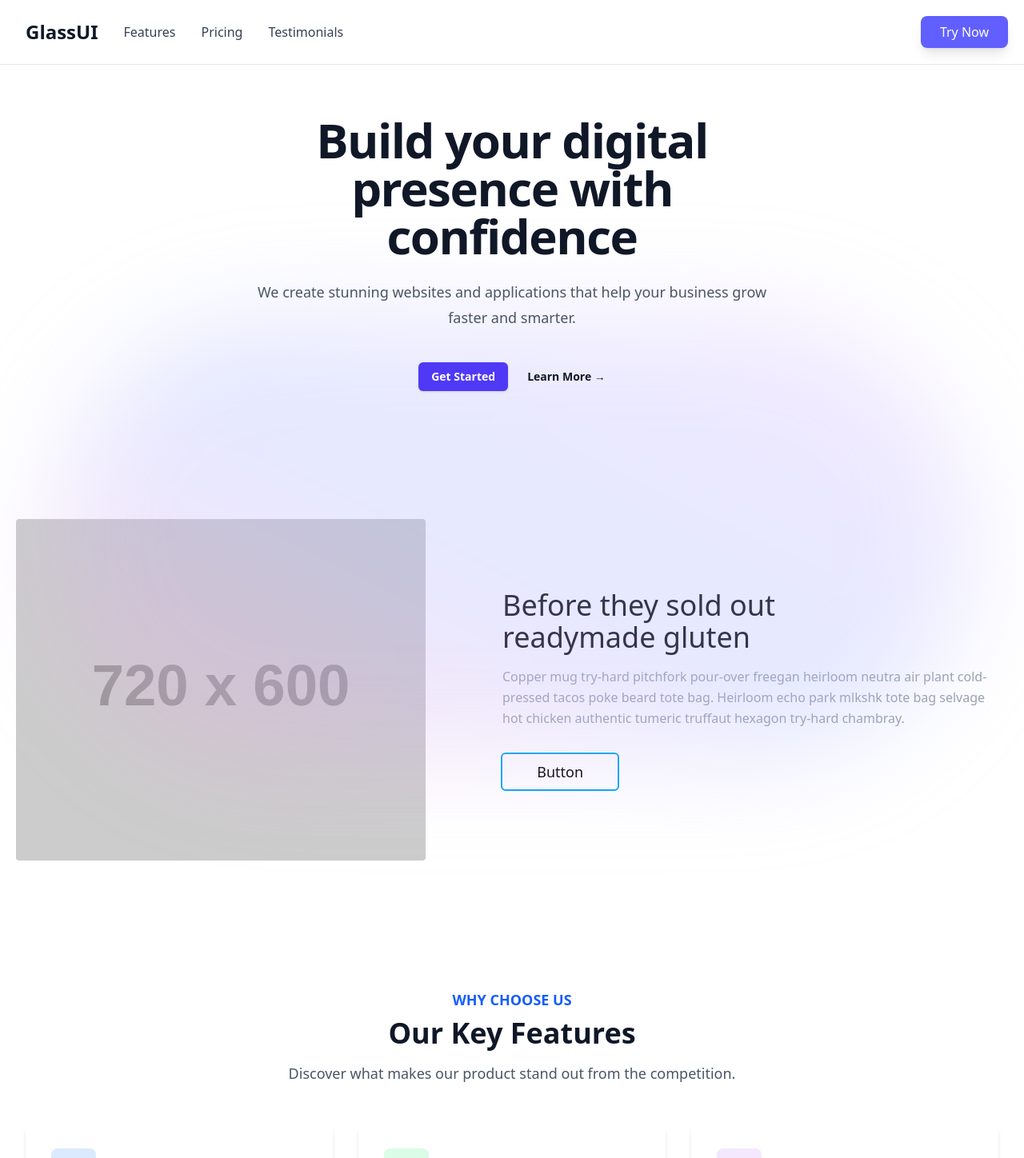
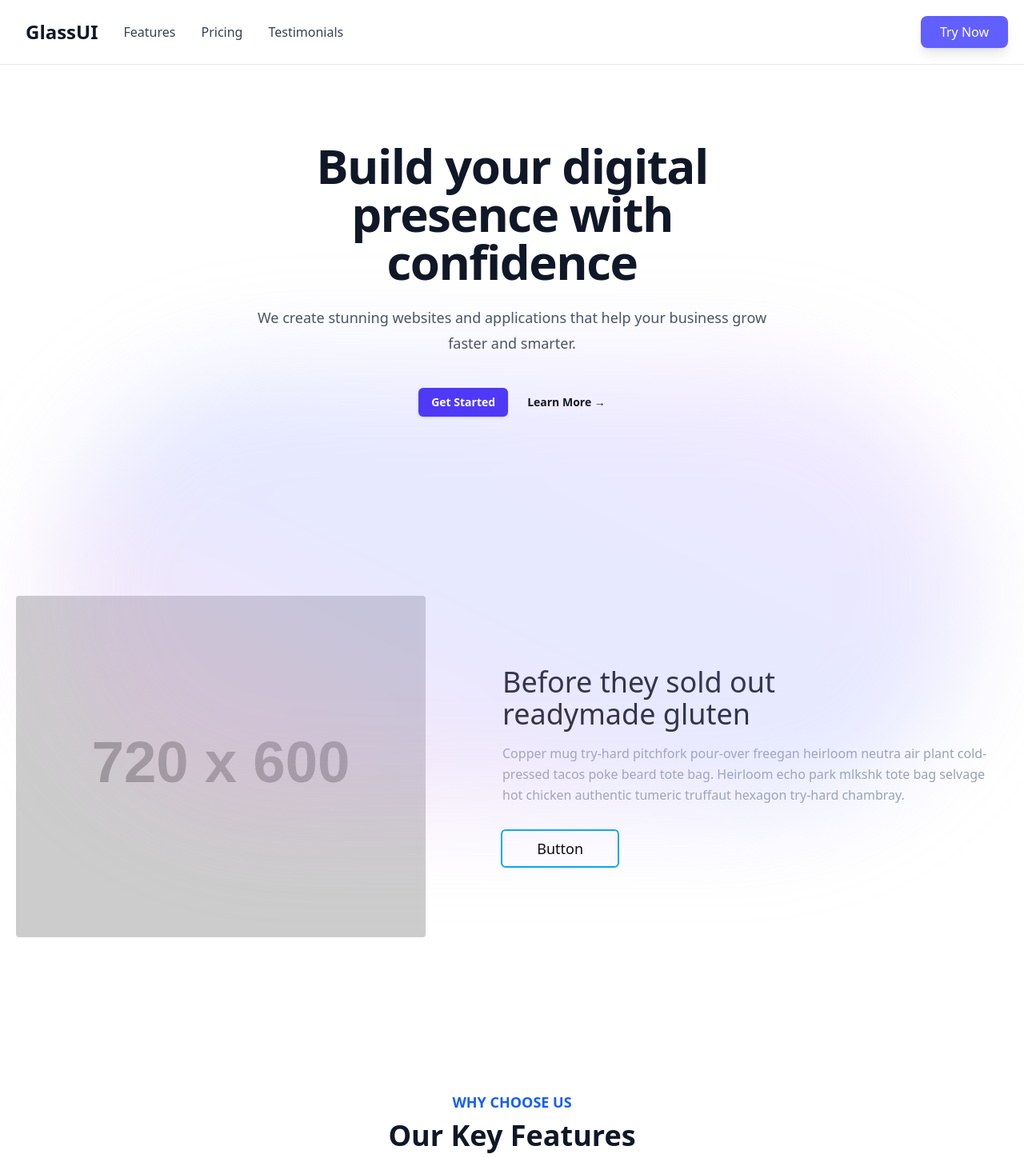
Before and after one commit to Lio3307/Finance-Tracker, a React (Vite) app: page / in a window 1280 px wide. Shown: the top 1448 px of the page at 80% size. Built offline with nearby package versions, Linux system fonts and the light colour scheme.

Commit message:
fix: padding position

```diff
--- a/src/components/layouts/AboutUs.tsx
+++ b/src/components/layouts/AboutUs.tsx
@@ -2,7 +2,7 @@ const AboutUs = () => {
   return (
     <>
       <section className="text-gray-400 bg-white body-font">
-        <div className="container mx-auto flex px-5 py-[6rem] md:flex-row flex-col items-center">
+        <div className="container mx-auto flex px-5 py-[8rem] md:flex-row flex-col items-center">
           <div className="lg:max-w-lg lg:w-full md:w-1/2 w-5/6 md:mb-0 mb-10">
             <img
               className="object-cover object-center rounded"
--- a/src/components/layouts/HeroSection.tsx
+++ b/src/components/layouts/HeroSection.tsx
@@ -3,7 +3,7 @@ const HeroSection = () => {
     <>
       <section className="bg-white">
         <div className="relative isolate px-6 lg:px-8">
-          <div className="mx-auto max-w-2xl py-[4rem] text-center">
+          <div className="mx-auto max-w-2xl py-[6rem] text-center">
             <h1 className="text-4xl font-bold tracking-tight text-gray-900 sm:text-6xl">
               Build your digital presence with confidence
             </h1>
```
